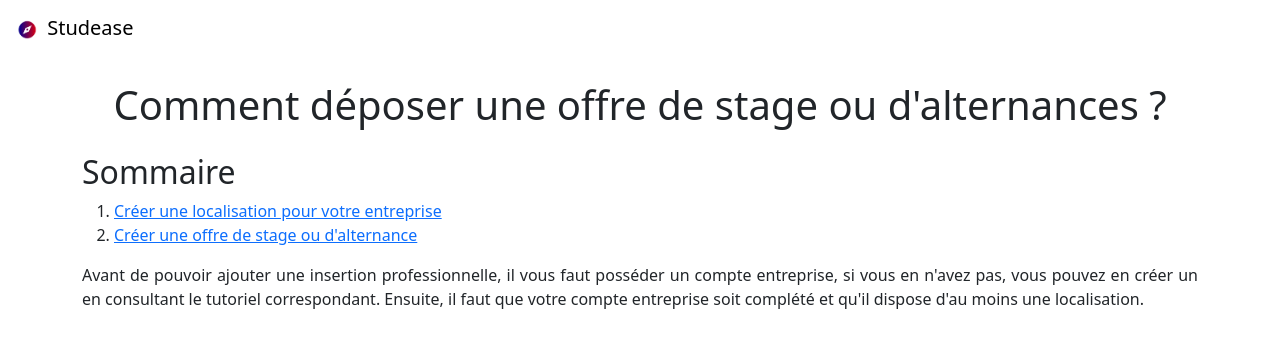
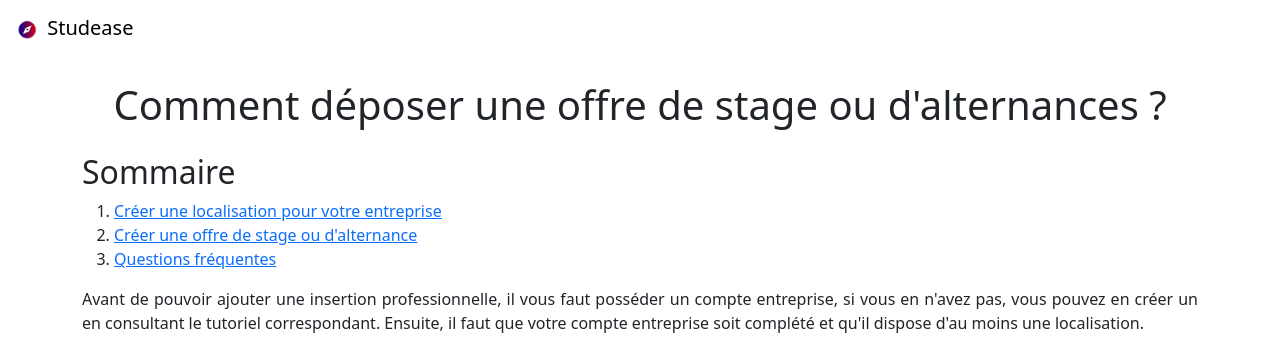
Before and after one commit to LucasDebeve/comm-tuto, a plain HTML site: page index.html in a window 1280 px wide. Shown: the top 356 px of the page. Drawn offline with nearby package versions, Linux system fonts and the light colour scheme.

Commit message:
sommaire FAQ

```diff
--- a/index.html
+++ b/index.html
@@ -37,6 +37,9 @@
             </li>
             <li>
                 <a href="#2">Créer une offre de stage ou d'alternance</a>
+            </li>
+            <li>
+                <a href="#3">Questions fréquentes</a>
             </li>
         </ol>
 
@@ -360,7 +363,7 @@
             Voilà, vous avez maintenant toutes les informations pour créer une localisation et une offre de stage ou d'alternance et ainsi pouvoir recruter des étudiants pour votre entreprise.
             Nous espérons que ce tutoriel vous a été utile, si vous avez des questions, n'hésitez pas à consulter la FAQ ou à nous contacter.
         </p>
-        <h2 class="mb-4 mt-5">Questions fréquentes</h2>
+        <h2 class="mb-4 mt-5" id="3">Questions fréquentes</h2>
 
         <div class="accordion mb-5">
             <div class="accordion-item">
```
